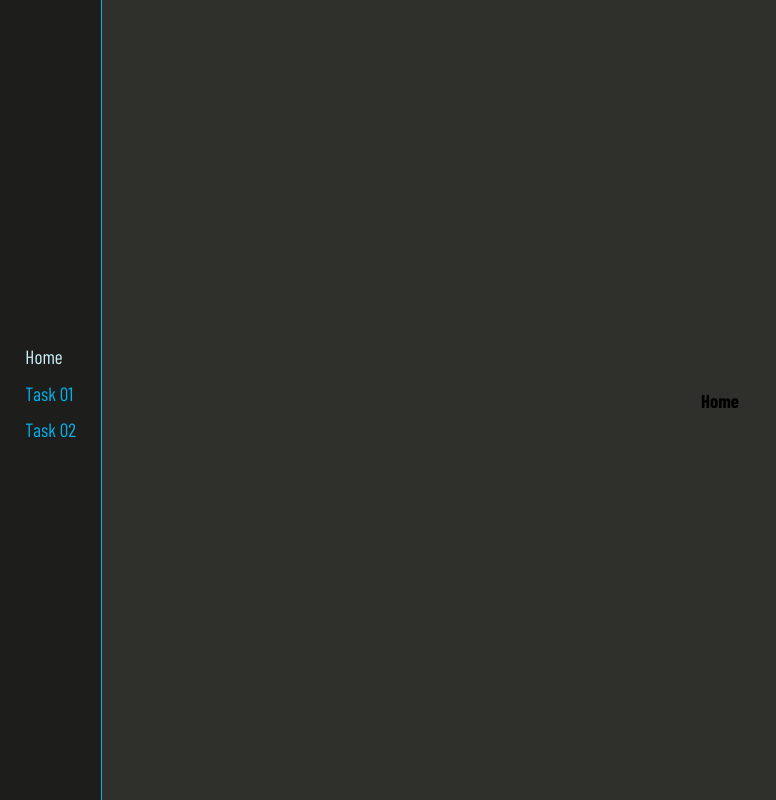
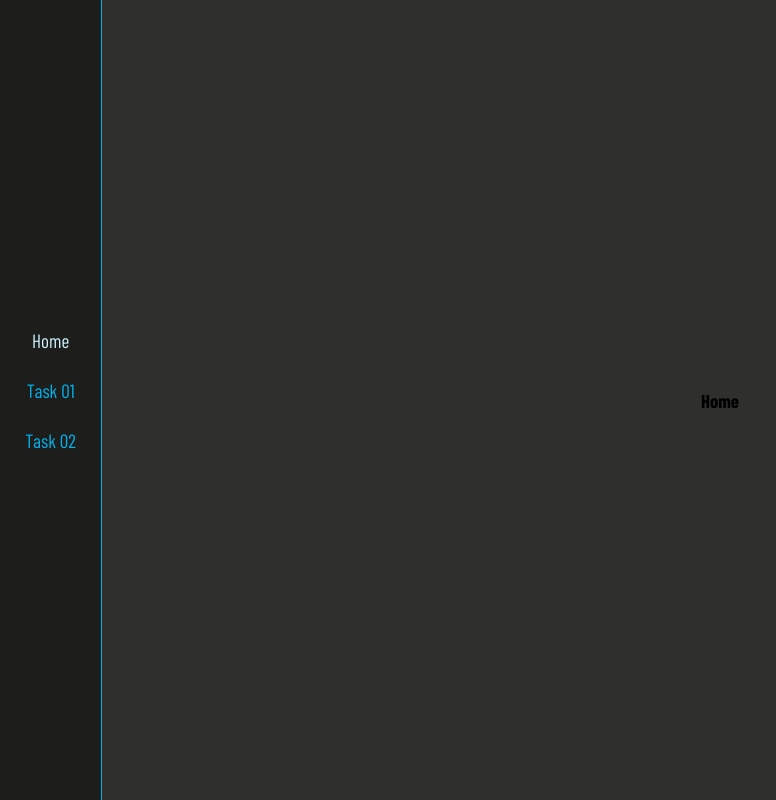
Before and after one commit to Scorpion19702022/01_REACT_VARIOUS_PROJECTS, a React (Create React App) app: page / in a window 1280 px wide. Shown: the whole page, without its empty margins (0-776 px from the left). Built offline with nearby package versions, Linux system fonts and the light colour scheme; a web font is replaced by a local one.

Commit message:
test hoover next

```diff
--- a/src/Components/NavBar/NavBar.module.css
+++ b/src/Components/NavBar/NavBar.module.css
@@ -104,21 +104,26 @@
 }
 
 .list_links {
-	/* text-decoration: none; */
+	width: 100%;
+	height: 100vh;
+	display: flex;
+	flex-direction: column;
+	align-items: center;
+	justify-content: center;
 	list-style-type: none;
 }
 
 .link {
 	margin-bottom: 0.6em;
-	padding-bottom: 0.1em;
 	transition: all 2s ease-in-out;
 }
 
 a {
+	padding: 0.2em 0em;
+	text-decoration: none;
+	margin-bottom: 0.4em;
 	font-size: 1.2em;
-	margin-bottom: 4em;
 	color: var(--color-blue04);
-	text-decoration: none;
 }
 .link:hover {
 	color: var(--color-blue02);
```
